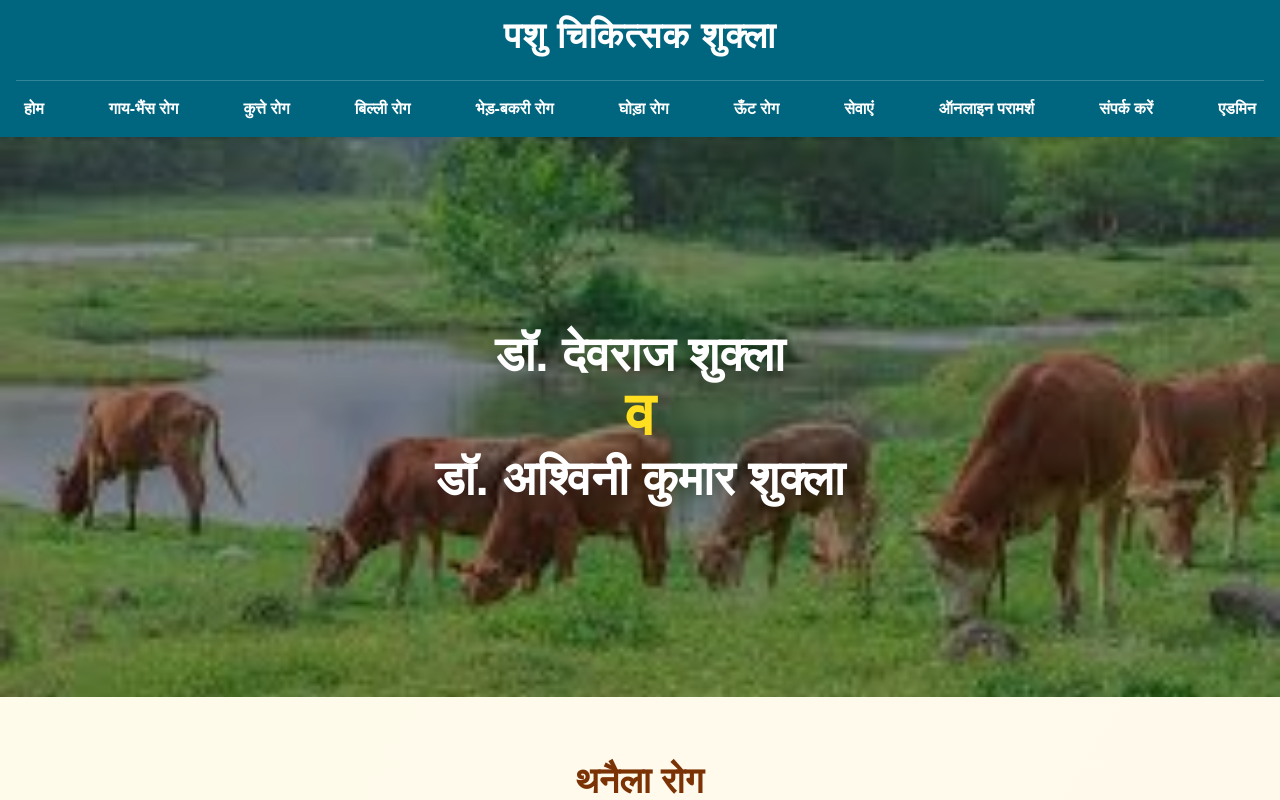
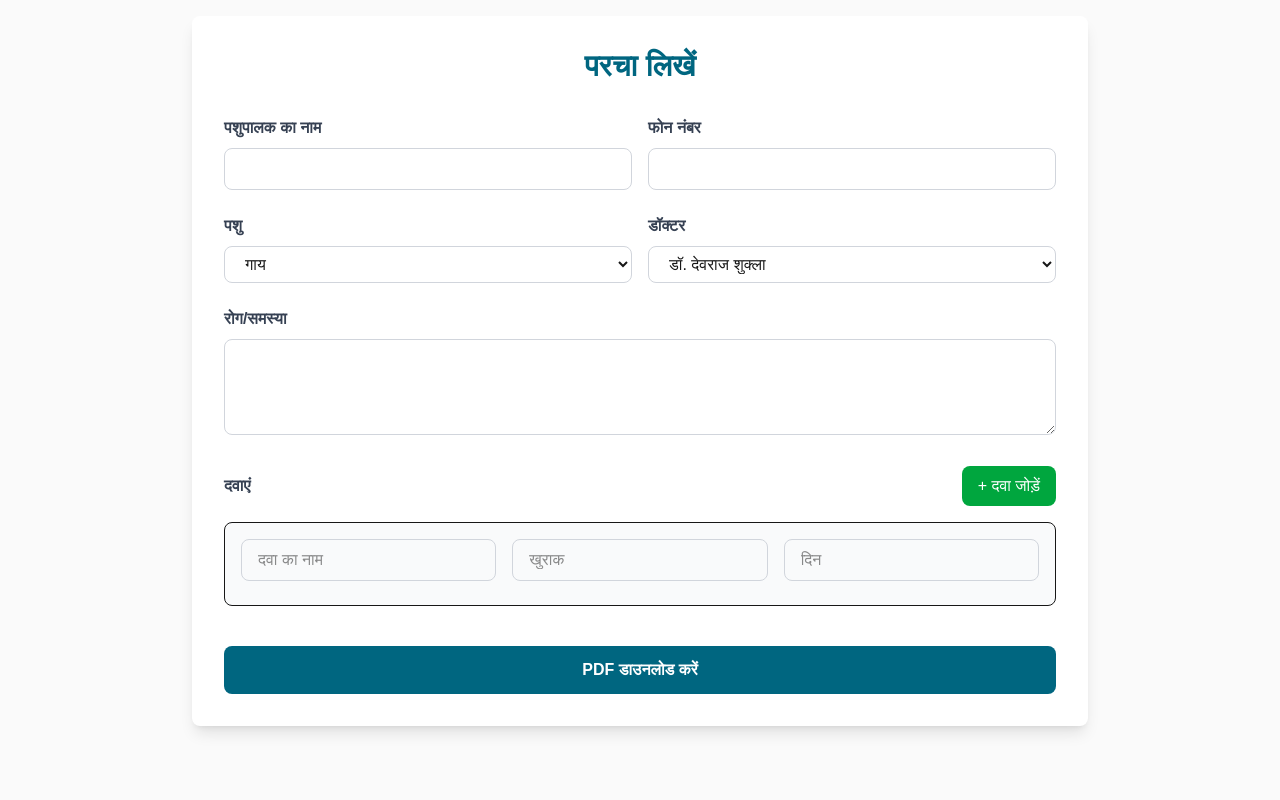
Before and after one commit to kp1153/pashuchikitsa, a Next.js app: page / in a window 1280 px wide. Shown: the top 800 px of the page. Built offline with nearby package versions, Linux system fonts and the light colour scheme; sample sign-in values are in the browser's storage.

Commit message:
force deploy

```diff
--- a/components/Navbar.js
+++ b/components/Navbar.js
@@ -1,115 +1,231 @@
 "use client";
-import Link from 'next/link';
-import { useState } from 'react';
+import { useState, useEffect } from 'react';
+import { useRouter } from 'next/navigation';
+import jsPDF from 'jspdf';
 
-export default function Navbar() {
-  const [isOpen, setIsOpen] = useState(false);
+export default function ParchaPage() {
+  const router = useRouter();
+  const [formData, setFormData] = useState({
+    pashupaalakNaam: '',
+    phoneNumber: '',
+    pashu: 'गाय',
+    rog: '',
+    doctor: 'डॉ. देवराज शुक्ला',
+    tarikh: new Date().toLocaleDateString('hi-IN')
+  });
 
-  const handleClick = (e, targetId) => {
-    e.preventDefault();
-    const element = document.getElementById(targetId);
-    if (element) {
-      element.scrollIntoView({ behavior: 'smooth', block: 'start' });
+  const [dawaiyan, setDawaiyan] = useState([
+    { naam: '', khurak: '', din: '' }
+  ]);
+
+  useEffect(() => {
+    const loggedIn = localStorage.getItem('isLoggedIn');
+    if (!loggedIn) {
+      router.push('/admin/login');
     }
-    setIsOpen(false);
+  }, [router]);
+
+  const handleInputChange = (e) => {
+    setFormData({
+      ...formData,
+      [e.target.name]: e.target.value
+    });
   };
 
-  const menuItems = [
-    { name: "होम", href: "/", type: "link" },
-    { name: "गाय-भैंस रोग", targetId: "gay-bhains", type: "scroll" },
-    { name: "कुत्ते रोग", targetId: "kutte", type: "scroll" },
-    { name: "बिल्ली रोग", targetId: "billi", type: "scroll" },
-    { name: "भेड़-बकरी रोग", targetId: "bhed-bakri", type: "scroll" },
-    { name: "घोड़ा रोग", targetId: "ghoda", type: "scroll" },
-    { name: "ऊँट रोग", targetId: "oont", type: "scroll" },
-    { name: "सेवाएं", targetId: "seva", type: "scroll" },
-    { name: "ऑनलाइन परामर्श", targetId: "online-paramarsh", type: "scroll" },
-    { name: "संपर्क करें", targetId: "sampark", type: "scroll" },
-    { name: "एडमिन", href: "/admin/login", type: "link" },
-  ];
+  const handleDawaiChange = (index, field, value) => {
+    const newDawaiyan = [...dawaiyan];
+    newDawaiyan[index][field] = value;
+    setDawaiyan(newDawaiyan);
+  };
+
+  const addDawai = () => {
+    setDawaiyan([...dawaiyan, { naam: '', khurak: '', din: '' }]);
+  };
+
+  const removeDawai = (index) => {
+    const newDawaiyan = dawaiyan.filter((_, i) => i !== index);
+    setDawaiyan(newDawaiyan);
+  };
+
+  const generatePDF = () => {
+    const doc = new jsPDF();
+
+    doc.setFontSize(20);
+    doc.text('पशु चिकित्सक शुक्ला', 105, 20, { align: 'center' });
+    doc.setFontSize(12);
+    doc.text(formData.doctor, 105, 30, { align: 'center' });
+    doc.text('तारीख: ' + formData.tarikh, 105, 40, { align: 'center' });
+
+    doc.line(20, 45, 190, 45);
+
+    doc.setFontSize(12);
+    doc.text('पशुपालक का नाम: ' + formData.pashupaalakNaam, 20, 55);
+    doc.text('फोन नंबर: ' + formData.phoneNumber, 20, 65);
+    doc.text('पशु: ' + formData.pashu, 20, 75);
+    doc.text('रोग/समस्या: ' + formData.rog, 20, 85);
+
+    doc.text('दवाएं:', 20, 100);
+    let yPos = 110;
+
+    dawaiyan.forEach((dawai, index) => {
+      doc.text((index + 1) + '. ' + dawai.naam, 25, yPos);
+      doc.text('खुराक: ' + dawai.khurak, 40, yPos + 7);
+      doc.text('दिन: ' + dawai.din, 40, yPos + 14);
+      yPos += 25;
+    });
+
+    doc.text(formData.doctor, 150, 270);
+
+    doc.save('parcha.pdf');
+  };
 
   return (
-    <nav className="bg-[#006680] py-4 shadow-md sticky top-0 z-50">
-      <div className="w-full px-4"> {/* container को w-full किया ताकि पूरी चौड़ाई मिले */}
+    <div className="min-h-screen bg-zinc-50 p-4">
+      <div className="max-w-4xl mx-auto bg-white p-8 rounded-lg shadow-lg">
+        <h1 className="text-3xl font-bold text-[#006680] text-center mb-8">
+          परचा लिखें
+        </h1>
 
-        {/* DESKTOP VIEW */}
-        <div className="hidden md:block">
-          <div className="text-center mb-6">
-            <Link href="/">
-              <h1 className="text-4xl font-bold text-white tracking-wide">
-                पशु चिकित्सक शुक्ला
-              </h1>
-            </Link>
+        <div className="space-y-6">
+          <div className="grid grid-cols-1 md:grid-cols-2 gap-4">
+            <div>
+              <label className="block text-gray-700 font-bold mb-2">
+                पशुपालक का नाम
+              </label>
+              <input
+                type="text"
+                name="pashupaalakNaam"
+                value={formData.pashupaalakNaam}
+                onChange={handleInputChange}
+                className="w-full px-4 py-2 border border-gray-300 rounded-lg"
+                required
+              />
+            </div>
+
+            <div>
+              <label className="block text-gray-700 font-bold mb-2">
+                फोन नंबर
+              </label>
+              <input
+                type="tel"
+                name="phoneNumber"
+                value={formData.phoneNumber}
+                onChange={handleInputChange}
+                className="w-full px-4 py-2 border border-gray-300 rounded-lg"
+              />
+            </div>
           </div>
 
-          {/* मेनू - एकदम लेफ्ट से एकदम राइट तक एक लाइन में */}
-          <div className="border-t border-white/20 pt-4">
-            <div className="flex justify-between items-center w-full max-w-7xl mx-auto">
-              {menuItems.map((item) => (
-                item.type === "scroll" ? (
-                  <button
-                    key={item.targetId}
-                    onClick={(e) => handleClick(e, item.targetId)}
-                    className="text-white font-bold text-sm lg:text-base hover:text-yellow-400 transition-colors whitespace-nowrap px-2"
-                  >
-                    {item.name}
-                  </button>
-                ) : (
-                  <Link
-                    key={item.href}
-                    href={item.href}
-                    className="text-white font-bold text-sm lg:text-base hover:text-yellow-400 transition-colors whitespace-nowrap px-2"
-                  >
-                    {item.name}
-                  </Link>
-                )
-              ))}
+          <div className="grid grid-cols-1 md:grid-cols-2 gap-4">
+            <div>
+              <label className="block text-gray-700 font-bold mb-2">
+                पशु
+              </label>
+              <select
+                name="pashu"
+                value={formData.pashu}
+                onChange={handleInputChange}
+                className="w-full px-4 py-2 border border-gray-300 rounded-lg"
+              >
+                <option>गाय</option>
+                <option>भैंस</option>
+                <option>कुत्ता</option>
+                <option>बिल्ली</option>
+                <option>भेड़</option>
+                <option>बकरी</option>
+                <option>घोड़ा</option>
+                <option>ऊँट</option>
+              </select>
+            </div>
+
+            <div>
+              <label className="block text-gray-700 font-bold mb-2">
+                डॉक्टर
+              </label>
+              <select
+                name="doctor"
+                value={formData.doctor}
+                onChange={handleInputChange}
+                className="w-full px-4 py-2 border border-gray-300 rounded-lg"
+              >
+                <option>डॉ. देवराज शुक्ला</option>
+                <option>डॉ. अश्विनी कुमार शुक्ला</option>
+              </select>
             </div>
           </div>
-        </div>
 
-        {/* MOBILE VIEW */}
-        <div className="md:hidden">
-          <div className="flex justify-between items-center">
-            <Link href="/">
-              <h1 className="text-xl font-bold text-white">
-                पशु चिकित्सक शुक्ला
-              </h1>
-            </Link>
+          <div>
+            <label className="block text-gray-700 font-bold mb-2">
+              रोग/समस्या
+            </label>
+            <textarea
+              name="rog"
+              value={formData.rog}
+              onChange={handleInputChange}
+              className="w-full px-4 py-2 border border-gray-300 rounded-lg h-24"
+            />
+          </div>
+
+          <div>
+            <div className="flex justify-between items-center mb-4">
+              <label className="block text-gray-700 font-bold">
+                दवाएं
+              </label>
+              <button
+                onClick={addDawai}
+                className="bg-green-600 text-white px-4 py-2 rounded-lg hover:bg-green-700"
+              >
+                + दवा जोड़ें
+              </button>
+            </div>
+
+            {dawaiyan.map((dawai, index) => (
+              <div key={index} className="border p-4 rounded-lg mb-4 bg-gray-50">
+                <div className="grid grid-cols-1 md:grid-cols-3 gap-4 mb-2">
+                  <input
+                    type="text"
+                    placeholder="दवा का नाम"
+                    value={dawai.naam}
+                    onChange={(e) => handleDawaiChange(index, 'naam', e.target.value)}
+                    className="px-4 py-2 border border-gray-300 rounded-lg"
+                  />
+                  <input
+                    type="text"
+                    placeholder="खुराक"
+                    value={dawai.khurak}
+                    onChange={(e) => handleDawaiChange(index, 'khurak', e.target.value)}
+                    className="px-4 py-2 border border-gray-300 rounded-lg"
+                  />
+                  <input
+                    type="text"
+                    placeholder="दिन"
+                    value={dawai.din}
+                    onChange={(e) => handleDawaiChange(index, 'din', e.target.value)}
+                    className="px-4 py-2 border border-gray-300 rounded-lg"
+                  />
+                </div>
+                {dawaiyan.length > 1 && (
+                  <button
+                    onClick={() => removeDawai(index)}
+                    className="text-red-600 hover:text-red-800 font-bold"
+                  >
+                    हटाएं
+                  </button>
+                )}
+              </div>
+            ))}
+          </div>
+
+          <div className="flex gap-4 pt-4">
             <button
-              onClick={() => setIsOpen(!isOpen)}
-              className="text-white border border-white/30 p-2 rounded"
+              onClick={generatePDF}
+              className="w-full bg-[#006680] text-white font-bold py-3 rounded-lg hover:bg-[#004d61]"
             >
-              {isOpen ? "✖" : "☰"}
+              PDF डाउनलोड करें
             </button>
           </div>
-
-          {isOpen && (
-            <ul className="mt-4 bg-[#004d61] rounded-lg overflow-hidden">
-              {menuItems.map((item) => (
-                <li key={item.targetId || item.href} className="border-b border-white/10 last:border-none">
-                  {item.type === "scroll" ? (
-                    <button
-                      onClick={(e) => handleClick(e, item.targetId)}
-                      className="block w-full text-white text-center py-4 font-bold hover:bg-white hover:text-[#006680]"
-                    >
-                      {item.name}
-                    </button>
-                  ) : (
-                    <Link
-                      href={item.href}
-                      className="block text-white text-center py-4 font-bold hover:bg-white hover:text-[#006680]"
-                      onClick={() => setIsOpen(false)}
-                    >
-                      {item.name}
-                    </Link>
-                  )}
-                </li>
-              ))}
-            </ul>
-          )}
         </div>
       </div>
-    </nav>
+    </div>
   );
 }
```
